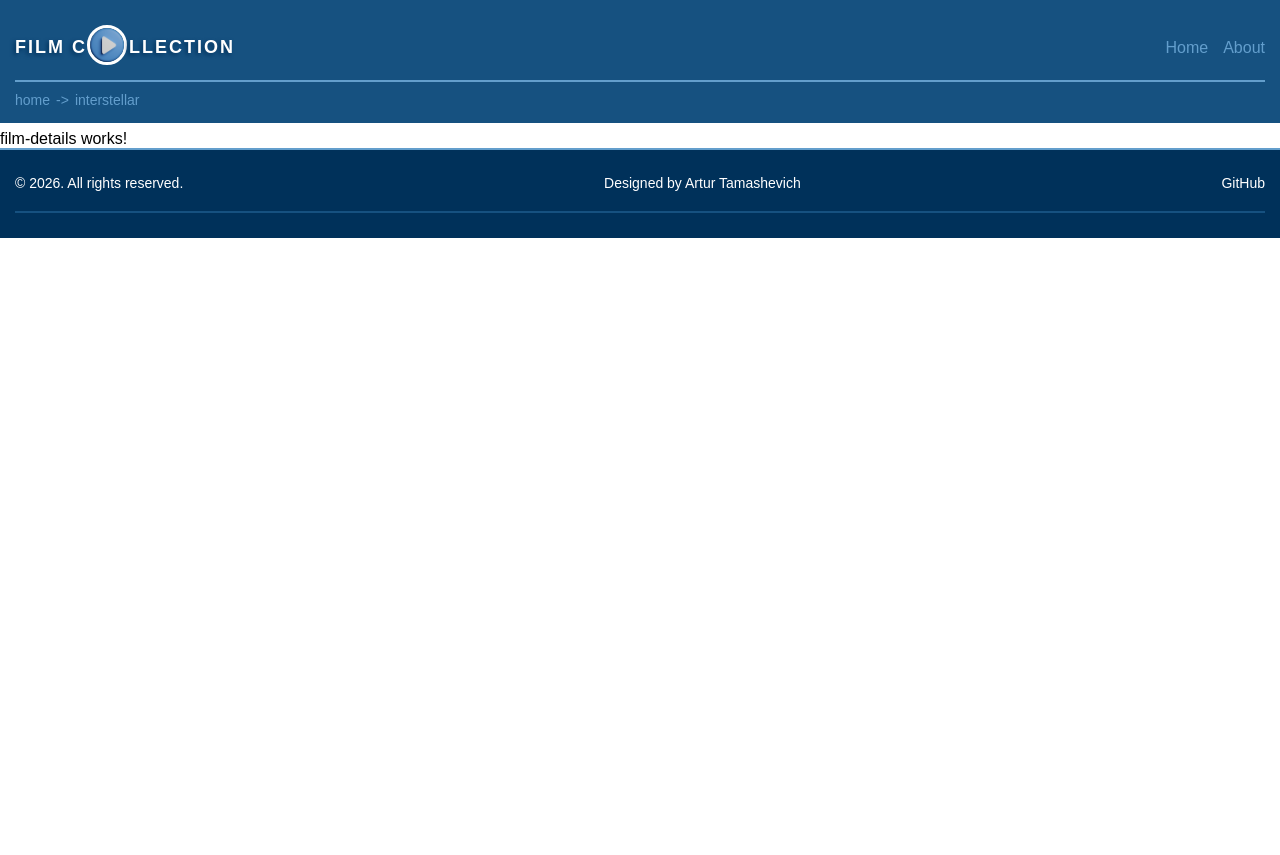
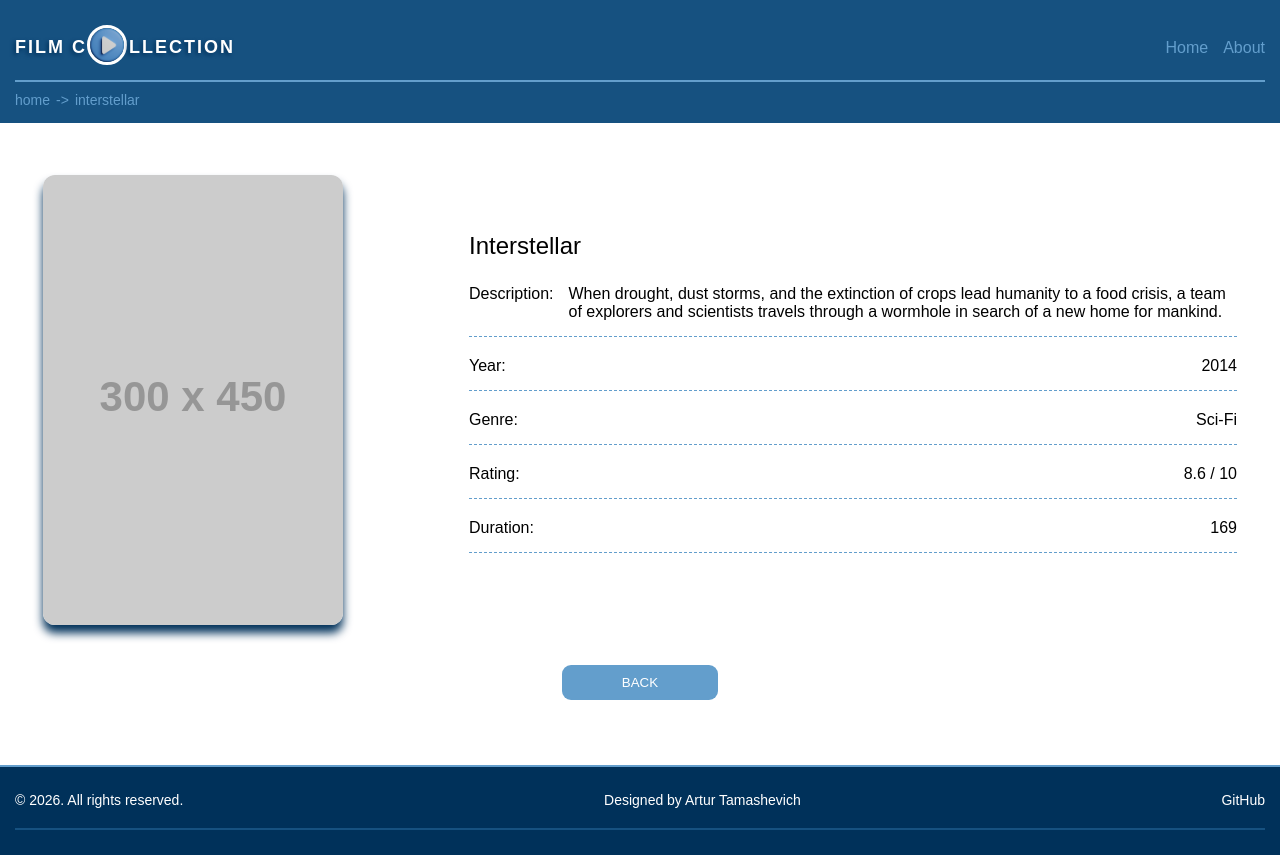
Before and after one commit to iskonplus/Film-Collection-ng, an Angular app in the folder film-collection-ng/: page /film-details/1 in a window 1280 px wide. Before the commit the page ends 800 px from the top, so only its background shows below. Built offline with nearby package versions, Linux system fonts and the light colour scheme; a web font is replaced by a local one.

Commit message:
feat: add film details page logic, temlate, style

```diff
--- a/film-collection-ng/src/app/pages/film-details/film-details.html
+++ b/film-collection-ng/src/app/pages/film-details/film-details.html
@@ -1 +1,42 @@
-<p>film-details works!</p>
+<section class="film-details">
+
+  @if (film) {
+  <div class="film-details-content">
+
+    <img class="film-details-poster" [src]="film.posterUrl" [alt]="film.title" />
+    <div class="film-details-info">
+
+      <h1>{{ film.title }}</h1>
+
+      <div class="wrapper-content">
+        <p>Description:</p>
+        <p>{{ film.description }}</p>
+      </div>
+
+      <div class="wrapper-content">
+        <p>Year:</p>
+        <p>{{ film.year }}</p>
+      </div>
+      <div class="wrapper-content">
+        <p>Genre:</p>
+        <p>{{ film.genre }}</p>
+      </div>
+      <div class="wrapper-content">
+        <p>Rating:</p>
+        <p>{{ film.rating }} / 10</p>
+      </div>
+      <div class="wrapper-content">
+        <p>Duration:</p>
+        <p>{{ film.duration }}</p>
+      </div>
+
+
+    </div>
+
+  </div>
+
+  }
+
+    <button routerLink="/" class="back-btn">Back</button>
+
+</section>
--- a/film-collection-ng/src/app/pages/film-details/film-details.scss
+++ b/film-collection-ng/src/app/pages/film-details/film-details.scss
@@ -0,0 +1,73 @@
+@use "../../shared/styles/_variables.scss" as *;
+
+:host {
+  width: 100%;
+}
+
+
+.film-details {
+  width: 100%;
+  max-width: $max-width;
+  padding: 45px 0px;
+  margin: auto;
+  display: flex;
+  flex-direction: column;
+}
+
+.back-btn {
+  margin: auto;
+  margin-bottom: 20px;
+  padding: 10px 60px;
+  border-radius: 9px;
+  background-color: $light-blue-color;
+  cursor: pointer;
+  transition: .3s;
+  color:$white-color;
+  text-transform: uppercase;
+  border:none;
+
+  &:hover{
+    background-color: $blue-color;
+  }
+}
+
+.film-details-content {
+  display: flex;
+  justify-content: space-around;
+  align-items: center;
+  flex-wrap: wrap;
+  gap: 40px;
+  margin-bottom: 40px;
+}
+
+.film-details-poster {
+  width: 30%;
+  max-width: 300px;
+  border-radius: 12px;
+      box-shadow: 0px 8px 10px $dark-blue-color;
+}
+
+.film-details-info {
+  width: 60%;
+
+  h1 {
+    margin-bottom: 20px;
+  }
+
+  .wrapper-content {
+    display: flex;
+    width: 100%;
+    justify-content: space-between;
+    align-items: start;
+    border-bottom: 1px dashed $light-blue-color;
+    padding: 5px 0px 15px;
+    margin-bottom: 15px;
+    gap: 15px
+  }
+
+}
+
+.film-details-description {
+  margin-top: 20px;
+  line-height: 1.6;
+}
--- a/film-collection-ng/src/app/pages/film-details/film-details.ts
+++ b/film-collection-ng/src/app/pages/film-details/film-details.ts
@@ -1,9 +1,18 @@
-import { Component } from '@angular/core';
+import { Component, inject } from '@angular/core';
+import { FilmService } from '../../shared/services/film.service';
+import { ActivatedRoute, RouterLink } from '@angular/router';
 
 @Component({
   selector: 'app-film-details',
-  imports: [],
+  imports: [RouterLink],
   templateUrl: './film-details.html',
   styleUrl: './film-details.scss',
 })
-export class FilmDetails {}
+export class FilmDetails {
+  private readonly filmService = inject(FilmService);
+  private readonly route = inject(ActivatedRoute);
+
+    readonly film = this.filmService.getFilmById(
+    Number(this.route.snapshot.paramMap.get('id'))
+  );
+}
```
